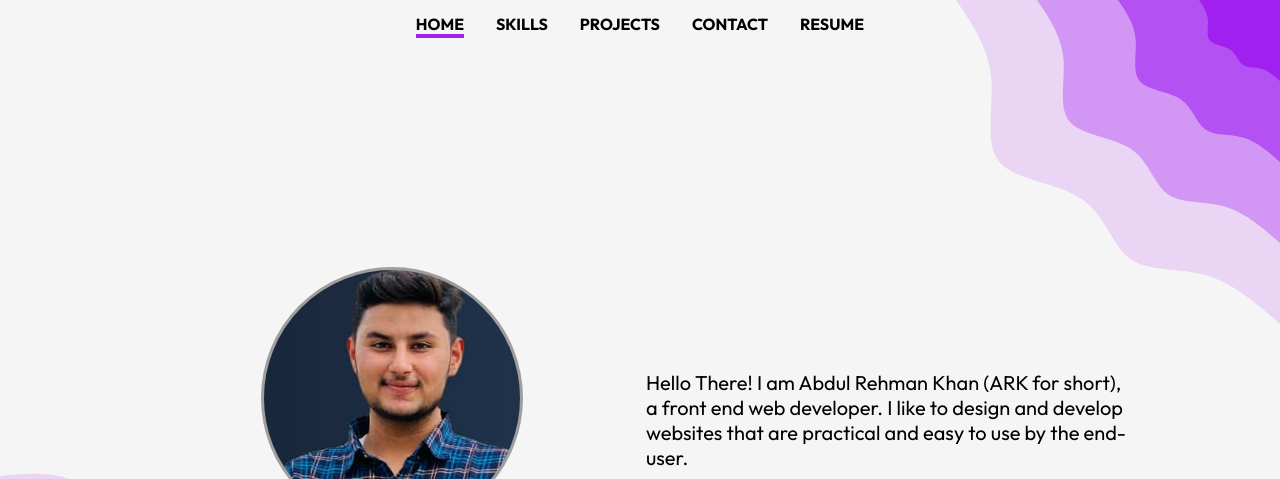
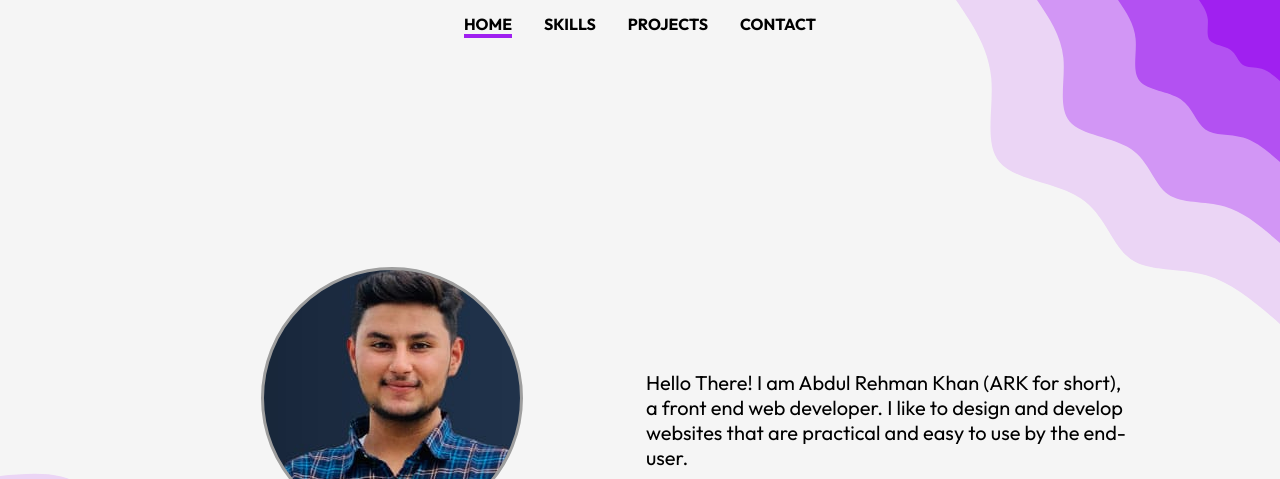
Before and after one commit to Codewith-ARK/portfolio, a plain HTML site: page index.html in a window 1280 px wide. Shown: the top 479 px of the page. Drawn offline with Linux system fonts and the light colour scheme; files whose address does not match are found by name.

Commit message:
Revert "[+] resume & functionality to download it"
This reverts commit c0a103edafcaa2f6f1e22b16e72294cded835c54.

```diff
--- a/index.html
+++ b/index.html
@@ -27,7 +27,6 @@
 		<a href="#skills">Skills</a>
 		<a href="#projects">Projects</a>
 		<a href="#contact">Contact</a>
-		<a href="assets/Abdul Rehman Khan (resume ATS).pdf" download="resume" name="My Resume">Resume</a>
 	</nav>
 	<main>
 		<section id="hero">
```
Also changed, not shown: 1 other file.
